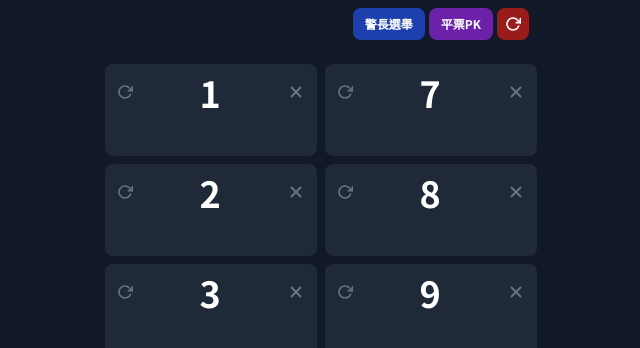
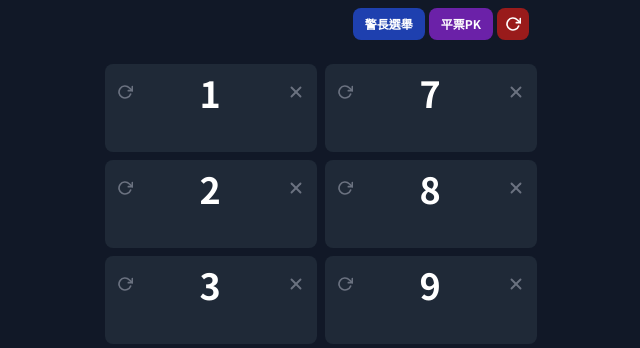
Before and after one commit to leungfoonkc/Werewolf, a plain HTML site: page index.html in a window 1280 px wide. Shown: the top 348 px of the page, without its empty margins (319-959 px from the left). Drawn offline with nearby package versions, Linux system fonts and the light colour scheme.

Commit message:
Update index.html

```diff
--- a/index.html
+++ b/index.html
@@ -24,7 +24,7 @@
 
         /* 玩家卡片嘅最小高度 */
         .player-card {
-            min-height: 7.6vh; /* Further reduced height by 20% */
+            min-height: 6.5vh; /* Final reduced height */
             transition: background-color 0.2s ease-in-out;
             position: relative; /* For the cross overlay */
         }
@@ -279,7 +279,7 @@
                                      <svg xmlns="http://www.w3.org/2000/svg" width="18" height="18" viewBox="0 0 24 24" fill="none" stroke="currentColor" stroke-width="2.5" stroke-linecap="round" stroke-linejoin="round"><path d="M18 6 6 18"/><path d="m6 6 12 12"/></svg>
                                 </button>
                             </div>
-                            <div class="tags-container flex flex-wrap justify-center min-h-[32px] items-center">${tagsHTML}</div>
+                            <div class="tags-container flex flex-wrap justify-center min-h-[28px] items-center">${tagsHTML}</div>
                         </div>
                         ${meEmojiHTML}
                     `;
```
